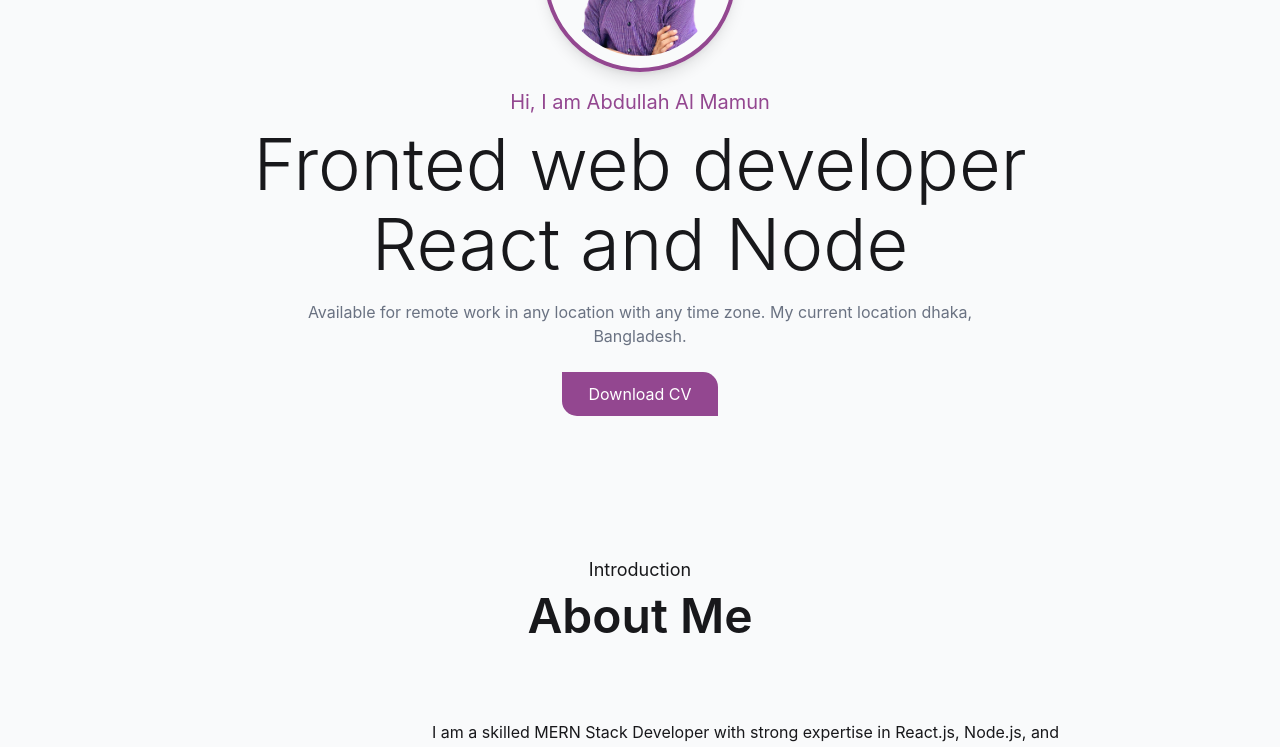
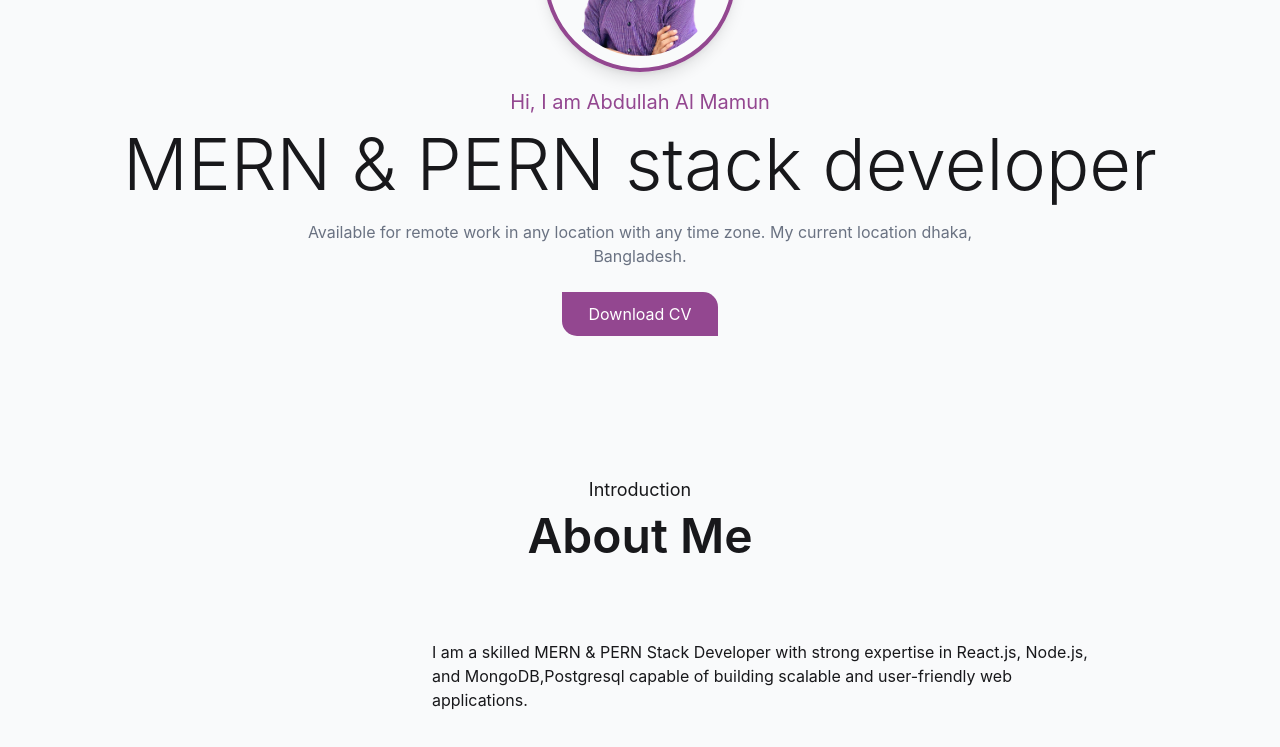
Before and after one commit to mamun-jsx/Portfolio, a React (Vite) app: page / in a window 1280 px wide. Shown: the part 300-1047 px from the top of the page. Built offline with nearby package versions, Linux system fonts and the light colour scheme.

Commit message:
change text about+hero section

```diff
--- a/src/component/AboutMe.jsx
+++ b/src/component/AboutMe.jsx
@@ -1,4 +1,3 @@
-
 import React from "react";
 import { VscVscode } from "react-icons/vsc";
 import { IoLogoFirebase } from "react-icons/io5";
@@ -35,16 +34,9 @@ const AboutMe = () => {
         {/* right column */}
         <div className="flex-1 w-full">
           <p className="mb-10 max-w-2xl">
-            I am a skilled MERN Stack Developer with strong expertise in
-            React.js, Node.js, and MongoDB, capable of building scalable and
-            user-friendly web applications. Alongside my development skills, I
-            bring over 2 years of professional experience on Fiverr, where I
-            worked as a WordPress Website Designer, successfully designing and
-            delivering 20+ websites for clients worldwide. My dedication and
-            quality of work helped me achieve the Level 1 Seller badge on the
-            platform. Combining my technical development knowledge with design
-            experience, I bring a unique balance of creativity and functionality
-            to every project I work on.
+            I am a skilled MERN & PERN Stack Developer with strong expertise in
+            React.js, Node.js, and MongoDB,Postgresql capable of building
+            scalable and user-friendly web applications.
           </p>
 
           <ul className="grid grid-cols-1 sm:grid-cols-2 md:grid-cols-3 gap-6">
--- a/src/component/HeroSection.jsx
+++ b/src/component/HeroSection.jsx
@@ -15,7 +15,7 @@ const HeroSection = () => {
         </h3>
 
         <h2 className="md:text-7xl text-3xl text-center md:leading-20  font-light mb-4">
-          Fronted web developer <br /> React and Node
+          MERN & PERN stack developer
         </h2>
         <p className="max-w-2xl text-gray-500 p-1 md:p-0 text-sm text-center md:text-base mb-6">
           Available for remote work in any location with any time zone. My
```
